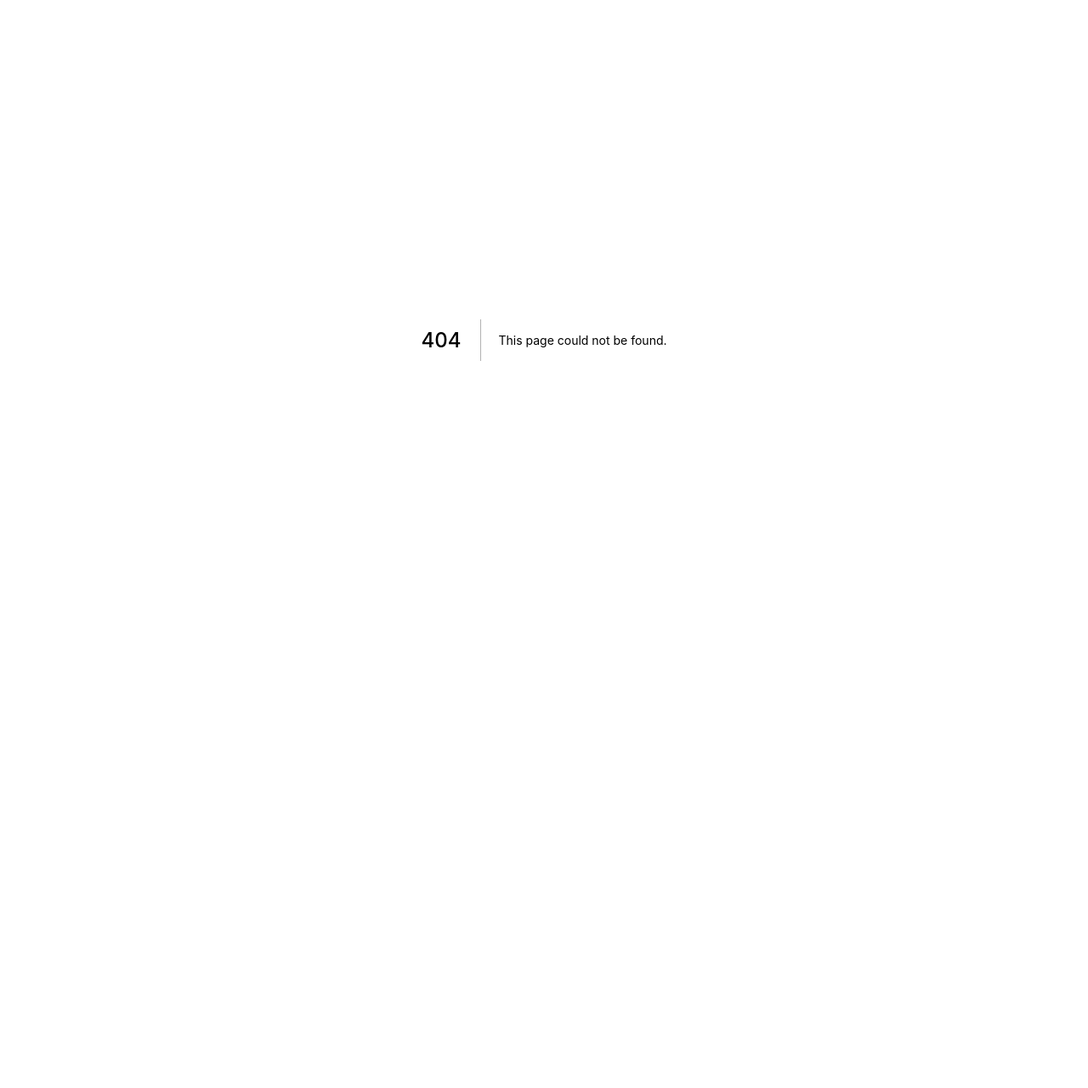
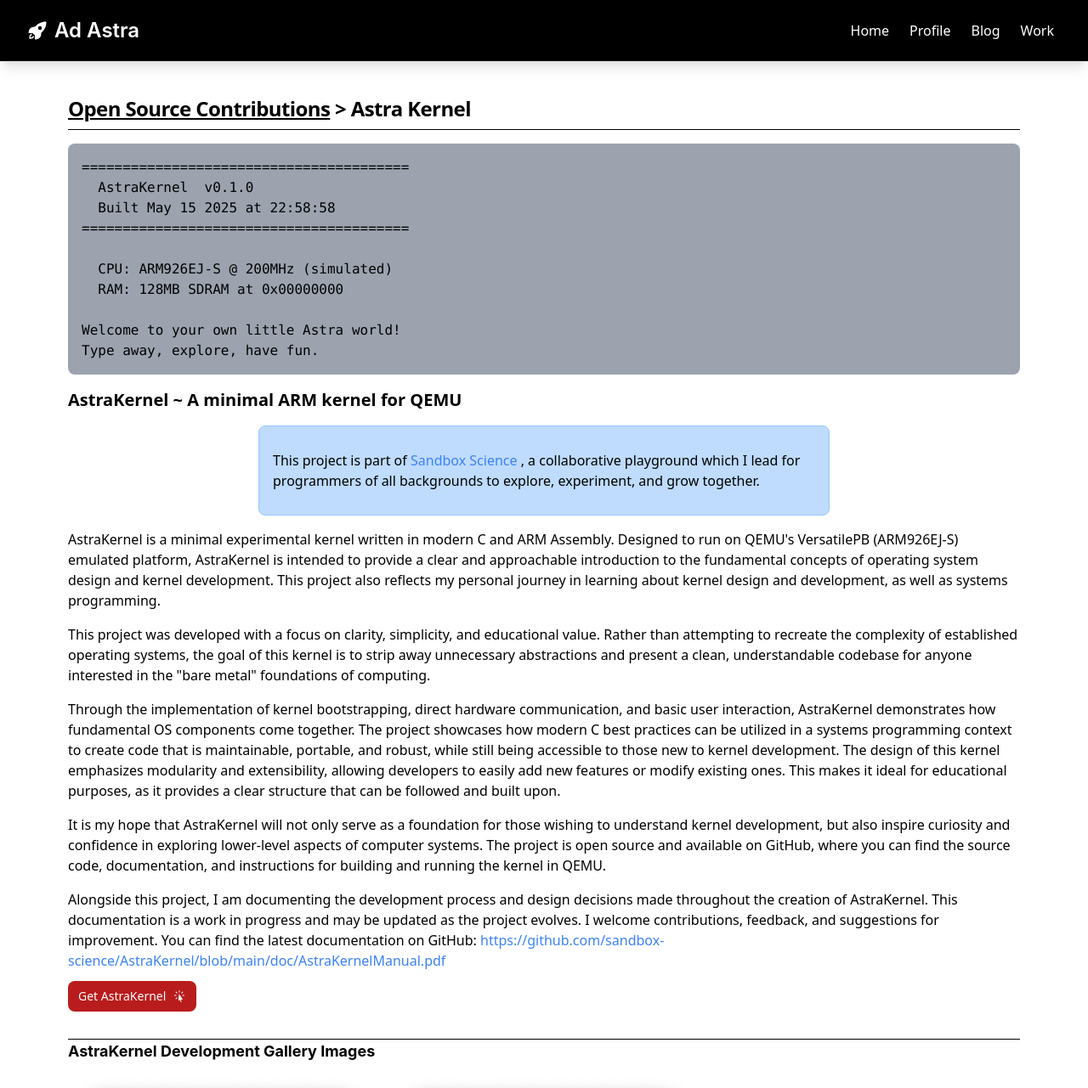
Before and after one commit to chrisdedman/website, a Next.js app: page /projects/astra-kernel in a window 1280 px wide. Before the commit this address had no page. Shown: the top 1281 px of the page at 85% size. Before the commit the page ends 800 px from the top, so only its background shows below. Built offline with nearby package versions, Linux system fonts and the light colour scheme.

Commit message:
Add AstraKernel project page with detailed description, images, and links

```diff
--- /dev/null
+++ b/src/app/projects/astra-kernel/page.tsx
@@ -0,0 +1,142 @@
+"use client"
+
+import React from "react";
+import Menu from '@/components/navigation'
+import Footer from '@/components/footer'
+import { useState } from "react";
+import { CursorArrowRaysIcon } from "@heroicons/react/24/solid";
+
+export default function AstraKernel() {
+  return (
+    <div className="min-h-screen flex-col p-4 lg:p-8 mt-16">
+      <Menu />
+      <div className="p-4 max-w-6xl mx-auto flex-grow">
+        <h5 className="mb-2 text-2xl font-bold tracking-tight">
+          <a href="/projects" className="underline">Open Source Contributions</a>{" > "}Astra Kernel
+        </h5>
+        <hr className="h-px my-8 bg-black border-0 separator mt-0 mb-0" />
+        <div>
+          <Article />
+        </div>
+      </div>
+      <Footer />
+    </div>
+  );
+}
+
+function Article() {
+
+  const images = [
+    { src: '/kernel1.png', alt: 'AstraKernel Booted in QEMU' },
+    { src: '/kernel2.png', alt: 'AstraKernel Console Commands' },
+  ];
+
+  const [enlargedImage, setEnlargedImage] = useState("");
+
+  const enlargeImage = (src: string) => {
+    setEnlargedImage(src);
+  };
+
+  return (
+    <>
+      <pre className="bg-gray-400 text-white p-4 rounded-lg mt-4">
+        <code>
+          {`========================================
+  AstraKernel  v0.1.0
+  Built May 15 2025 at 22:58:58
+========================================
+
+  CPU: ARM926EJ-S @ 200MHz (simulated)
+  RAM: 128MB SDRAM at 0x00000000
+
+Welcome to your own little Astra world!
+Type away, explore, have fun.`}
+        </code>
+      </pre>
+      <h6 className="mt-4 text-xl font-bold">AstraKernel ~ A minimal ARM kernel for QEMU</h6>
+
+      <aside
+        className="bg-blue-200 border border-blue-300 rounded-lg p-4 my-4 max-w-2xl mx-auto prose"
+        aria-labelledby="sandbox-science-callout"
+      >
+        <p id="sandbox-science-callout">
+          This project is part of{' '}
+          <a
+            href="https://github.com/sandbox-science"
+            target="_blank"
+            rel="noreferrer noopener"
+            className="text-blue-500 hover:underline"
+          >
+            Sandbox Science <span className="sr-only">(opens in a new tab)</span>
+          </a>
+          , a collaborative playground which I lead for programmers of all backgrounds to explore, experiment, and grow together.
+        </p>
+      </aside>
+
+      <p className="mt-4">
+        AstraKernel is a minimal experimental kernel written in modern C and ARM Assembly.
+        Designed to run on QEMU&#39;s VersatilePB (ARM926EJ-S) emulated platform,
+        AstraKernel is intended to provide a clear and approachable introduction
+        to the fundamental concepts of operating system design and kernel development.
+        This project also reflects my personal journey in learning about kernel design
+        and development, as well as systems programming.
+      </p>
+      <p className="mt-4">
+        This project was developed with a focus on clarity, simplicity, and educational value. Rather
+        than attempting to recreate the complexity of established operating systems, the goal of this kernel is
+        to strip away unnecessary abstractions and present a clean, understandable codebase for anyone
+        interested in the &quot;bare metal&quot; foundations of computing.
+      </p>
+      <p className="mt-4">
+        Through the implementation of kernel bootstrapping, direct hardware communication, and
+        basic user interaction, AstraKernel demonstrates how fundamental OS components come together.
+        The project showcases how modern C best practices can be utilized in a systems programming
+        context to create code that is maintainable, portable, and robust, while still being accessible to
+        those new to kernel development. The design of this kernel emphasizes modularity and extensibility,
+        allowing developers to easily add new features or modify existing ones. This makes it ideal for
+        educational purposes, as it provides a clear structure that can be followed and built upon.
+      </p>
+      <p className="mt-4">
+        It is my hope that AstraKernel will not only serve as a foundation for those wishing to understand
+        kernel development, but also inspire curiosity and confidence in exploring lower-level aspects of
+        computer systems. The project is open source and available on GitHub, where you can find the source code, documentation,
+        and instructions for building and running the kernel in QEMU.
+      </p>
+      <p className="mt-4">
+        Alongside this project, I am documenting the development process and design decisions made
+        throughout the creation of AstraKernel. This documentation is a work in
+        progress and may be updated as the project evolves. I welcome contributions,
+        feedback, and suggestions for improvement. You can find the latest documentation
+        on GitHub: <a href="https://github.com/sandbox-science/AstraKernel/blob/main/doc/AstraKernelManual.pdf" target="_blank" rel="noreferrer noopener" className="text-blue-500 hover:underline">https://github.com/sandbox-science/AstraKernel/blob/main/doc/AstraKernelManual.pdf</a>
+      </p>
+
+      <a href="https://github.com/sandbox-science/AstraKernel" target="_blank" rel="noreferrer noopener" className="inline-flex items-center px-3 py-2 text-sm font-medium text-center text-white bg-red-700 rounded-lg hover:bg-red-800 focus:ring-4 focus:outline-none focus:ring-red-300">
+        Get AstraKernel <CursorArrowRaysIcon className="w-4 h-4 ms-2" />
+      </a>
+      <hr className="h-px my-8 mb-0 bg-black border-0 separator" />
+      <div>
+        <h3>AstraKernel Development Gallery Images</h3>
+        <div className="grid grid-cols-1 sm:grid-cols-2 md:grid-cols-3 lg:grid-cols-3 gap-4">
+          {images.map((image, index) => (
+            <div key={index}>
+              <img
+                className="rounded-lg"
+                src={image.src}
+                alt={image.alt}
+                style={{ cursor: "pointer", maxWidth: "100%" }}
+                onClick={() => enlargeImage(image.src)}
+              />
+            </div>
+          ))}
+        </div>
+
+        {enlargedImage && (
+          <div className="fixed top-0 left-0 w-full h-full bg-black bg-opacity-75 flex justify-center items-center z-50" onClick={() => setEnlargedImage("")}>
+            <img src={enlargedImage} alt="Enlarged Image" className="max-w-full max-h-full" />
+            <button className="absolute top-4 right-4 text-white" onClick={() => setEnlargedImage("")}>Close</button>
+          </div>
+        )}
+      </div>
+    </>
+  )
+}
```
